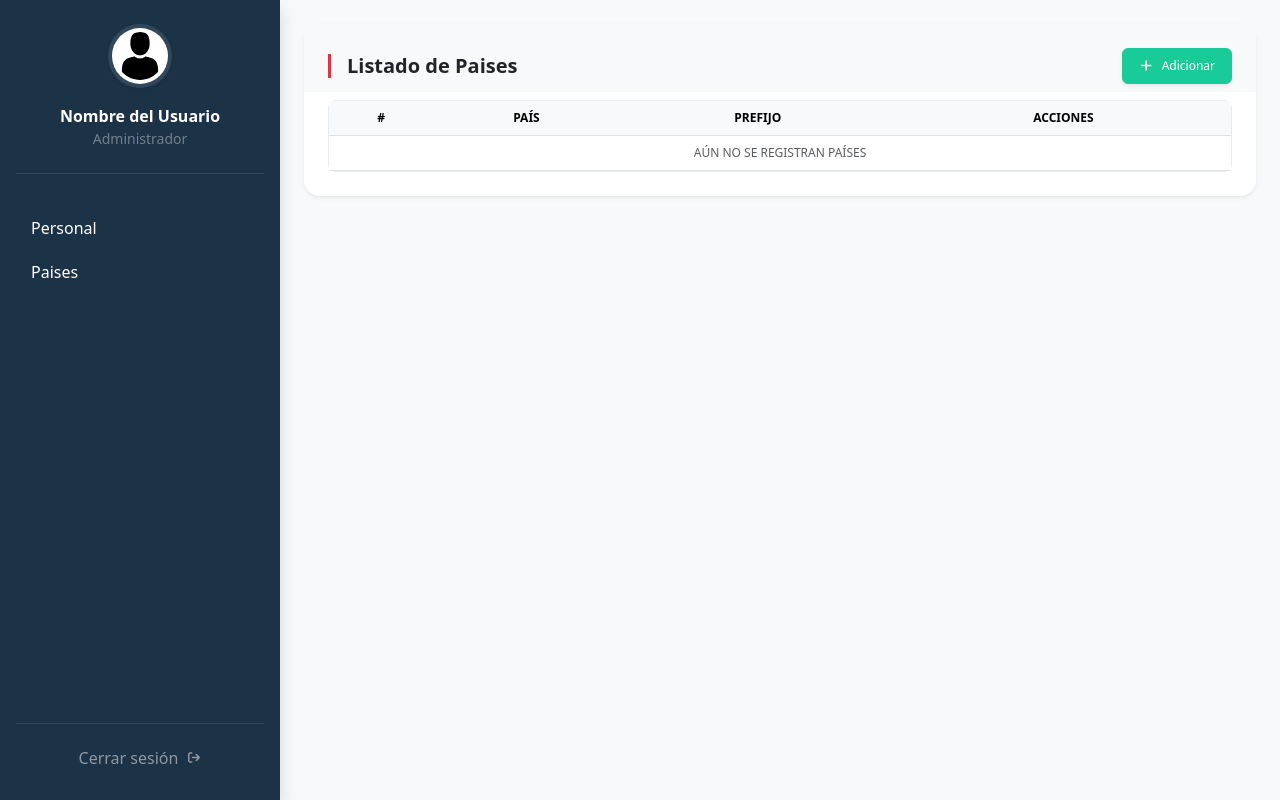
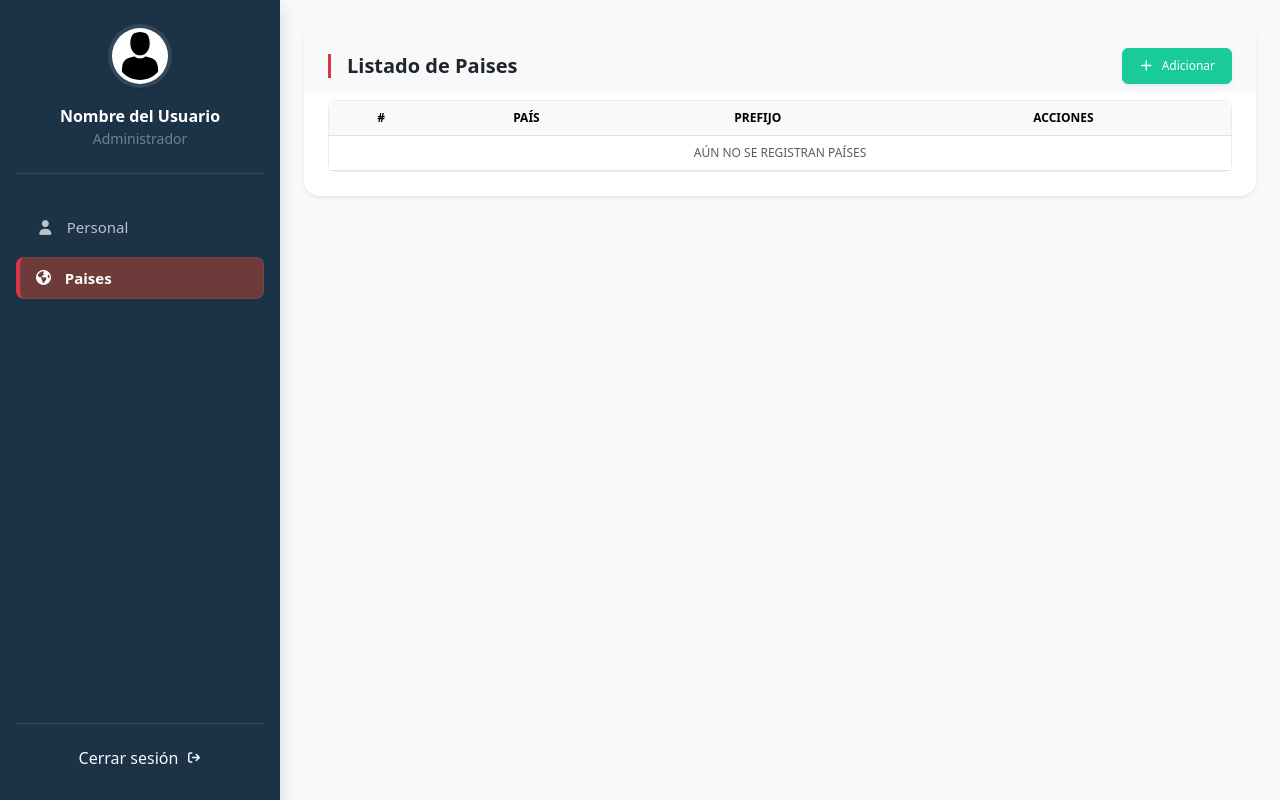
Before and after one commit to mariachevez/SGS_Project, a Django app: page /personal/listado_pais/ in a window 1280 px wide. Run offline with Django 5.2, Linux system fonts and the light colour scheme; data that the repository does not hold is empty; some libraries are stand-ins or nearby versions.

Commit message:
Modificaciones varias
Modificaciones en HTML, creación de un modelo base y diseño css

```diff
--- a/SGS_Project/Apps/Administracion/templates/Pais/index.html
+++ b/SGS_Project/Apps/Administracion/templates/Pais/index.html
@@ -20,7 +20,7 @@
   <td class="text-center position-relative">
     <div class="dropdown">
       <button
-        class="btn btn-primary btn-sm fs-7"
+        class="btn btn-light btn-rounded rounded-3 btn-sm fs-7"
         type="button"
         data-bs-toggle="dropdown"
         data-bs-display="static"
--- a/SGS_Project/Apps/Administracion/templates/nav.html
+++ b/SGS_Project/Apps/Administracion/templates/nav.html
@@ -1,9 +1,16 @@
 {% extends 'base.html' %} {% block block_nav %}
-
-<a class="text-decoration-none btn-nav" href="{% url 'listado_persona' %}"
-  >Personal</a
->
-<a class="text-decoration-none btn-nav" href="{% url 'listado_pais' %}"
-  >Paises</a
->
+<div class="d-flex flex-column gap-2">
+  <a
+    class="text-decoration-none btn-nav {% if request.resolver_match.url_name == 'listado_persona' %}active{% endif %}"
+    href="{% url 'listado_persona' %}"
+  >
+    <i class="fa-solid fa-user"></i> Personal</a
+  >
+  <a
+    class="text-decoration-none btn-nav {% if request.resolver_match.url_name == 'listado_pais' %}active{% endif %}"
+    href="{% url 'listado_pais' %}"
+  >
+    <i class="fa-solid fa-earth"></i> Paises</a
+  >
+</div>
 {% endblock %}
--- a/SGS_Project/Apps/Administracion/views.py
+++ b/SGS_Project/Apps/Administracion/views.py
@@ -2,21 +2,10 @@ from django.http import JsonResponse
 from django.shortcuts import redirect, render, get_object_or_404
 from django.urls import reverse, reverse_lazy
 from django.contrib import messages
-from django.views.generic import ListView, CreateView, UpdateView, DeleteView, View
+from django.views.generic import ListView, CreateView, UpdateView
 from .models import *
 from .forms import *
-
-class EliminarBase(View):
-    model = None
-
-    def post(self, request, pk, *args, **kwargs):
-        obj = get_object_or_404(self.model, pk=pk, status=True)
-        messages.success(request, 'Registro eliminado con éxito')
-        obj.delete_status()
-        return JsonResponse({
-            'success': True,
-            'message': 'Registro eliminado correctamente'
-        })
+from core.models import EliminarBase
 
 
 class ListadoPersona(ListView):
--- a/SGS_Project/static/css/styles.css
+++ b/SGS_Project/static/css/styles.css
@@ -3,15 +3,33 @@
 }
 
 .btn-nav {
+  display: flex;
+  align-items: center;
+  gap: 12px;
+  font-size: 15px;
+  font-weight: 500;
+  padding: 10px 16px;
+  color: rgba(255, 255, 255, 0.7);
+  text-decoration: none;
+  border-radius: 8px;
+
+  border-left: 4px solid transparent;
   transition: all 0.2s ease-in-out;
-  color: white;
-  font-size: 16px;
-  padding: 10px 15px;
 
   &:hover {
+    color: #ffffff;
+    background-color: rgba(111, 58, 58, 0.35);
+    border-left-color: rgba(255, 255, 255, 0.4);
+    padding-left: 14px;
+  }
+
+  &.active {
+    color: #ffffff;
+    font-weight: 600;
     background-color: #6f3a3a;
-    border-left: 3px solid;
-    border-radius: 0 10px 0 10px;
+    border-left-color: #dc3545;
+    padding-left: 14px;
+    box-shadow: inset 0 0 0 1px rgba(255, 255, 255, 0.05);
   }
 }
 
@@ -25,12 +43,6 @@
   }
 }
 
-.btn-nav.active {
-  background-color: #6f3a3a;
-  border-left: 5px solid;
-  border-radius: 0 10px 0 10px;
-}
-
 
 .bg-cardheader {
   background-color: #1c3247 !important;
--- a/SGS_Project/templates/base.html
+++ b/SGS_Project/templates/base.html
@@ -62,7 +62,7 @@
         <div class="mt-auto pt-3 border-top border-white border-opacity-10">
           <a
             href="#"
-            class="btn btn-outline-light border-0 w-100 d-flex align-items-center justify-content-center gap-2 py-2.5 rounded-3 fs-7.5 fw-medium text-white-50 opacity-90 transition-all btn-logout-modern"
+            class="btn btn-outline-light border-0 w-100 d-flex align-items-center justify-content-center gap-2 py-2.5 rounded-3 fs-7.5 fw-medium opacity-90 transition-all btn-logout-modern"
           >
             <span>Cerrar sesión</span>
             <i class="fa-solid fa-arrow-right-from-bracket fs-7"></i>
```
Also changed, not shown: SGS_Project/core/models.py (+16 -0 lines).
